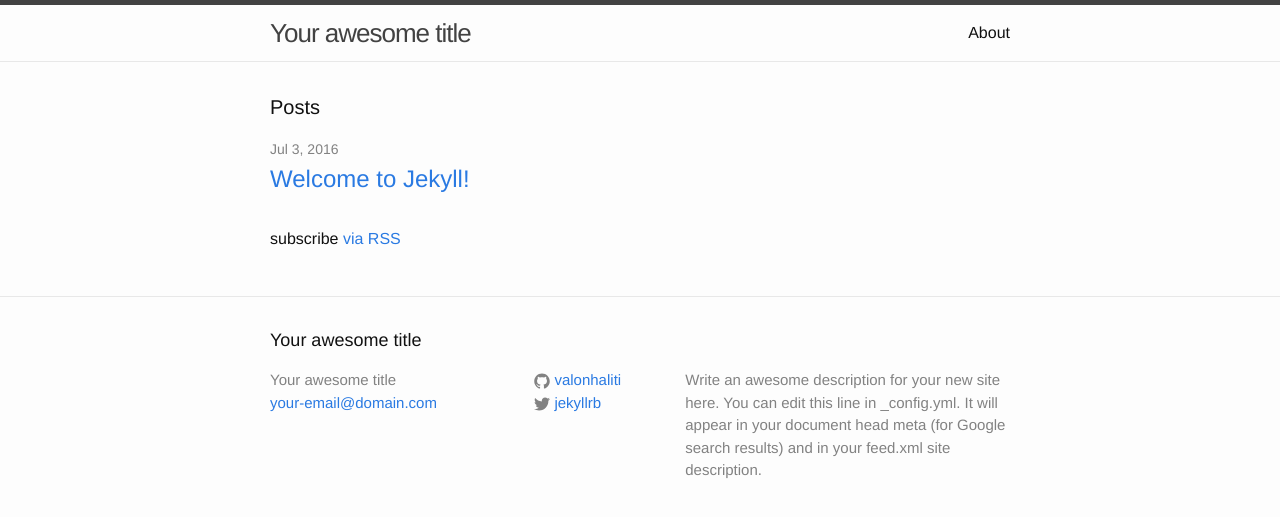
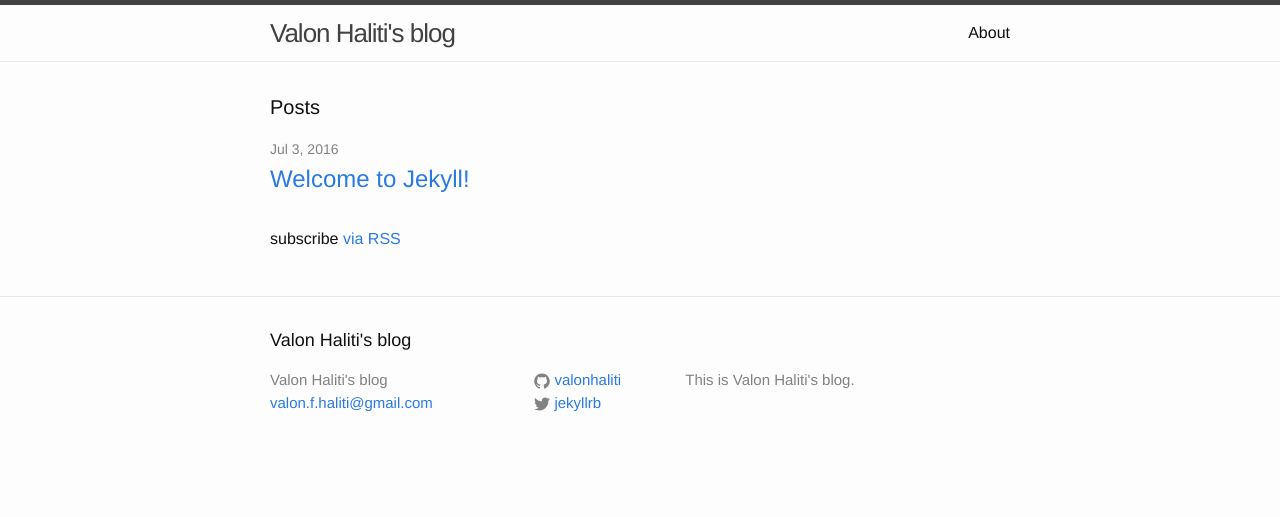
Before and after one commit to valonhaliti/valonhaliti.github.io, a Jekyll site: the page built from index.html, in a window 1280 px wide. Shown: the top 517 px of the page. Built offline with Jekyll 4.4.1, drawn with Linux system fonts in a browser that asks for light colours.

Commit message:
Update _config.yml

```diff
--- a/_config.yml
+++ b/_config.yml
@@ -6,12 +6,10 @@
 # 'jekyll serve'. If you change this file, please restart the server process.
 
 # Site settings
-title: Your awesome title
-email: your-email@domain.com
+title: Valon Haliti's blog
+email: valon.f.haliti@gmail.com
 description: > # this means to ignore newlines until "baseurl:"
-  Write an awesome description for your new site here. You can edit this
-  line in _config.yml. It will appear in your document head meta (for
-  Google search results) and in your feed.xml site description.
+  This is Valon Haliti's blog.
 baseurl: "" # the subpath of your site, e.g. /blog
 url: "https://valonhaliti.github.io" # the base hostname & protocol for your site
 twitter_username: jekyllrb
```
